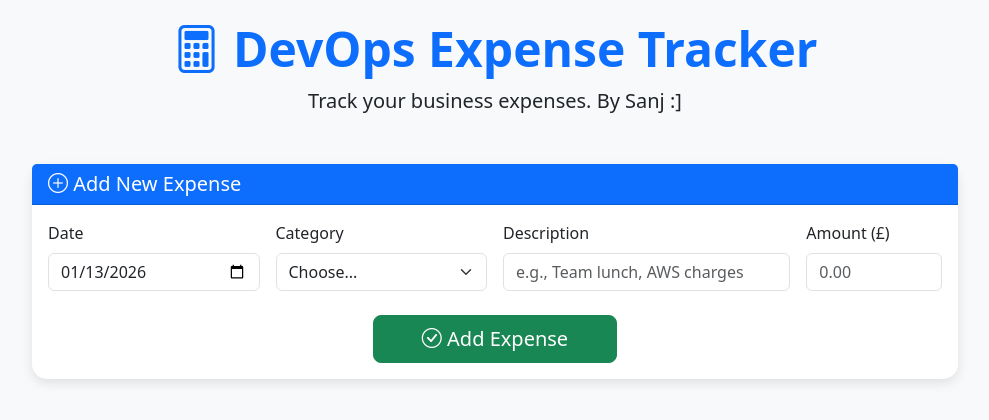
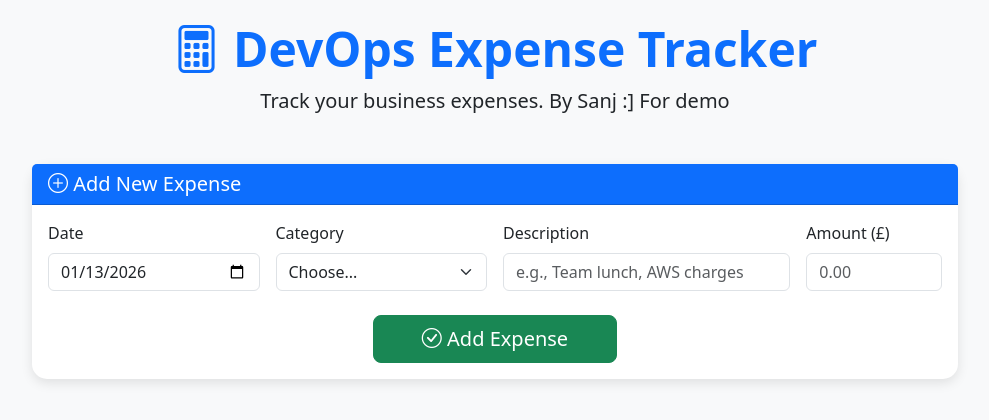
Before and after one commit to SanjPersonalD21/expense-tracker-devops, a Flask app: page / in a window 1280 px wide. Shown: the top 420 px of the page, without its empty margins (145-1134 px from the left). Run offline with Flask 3, Linux system fonts and the light colour scheme; data that the repository does not hold is empty.

Commit message:
For practice demo

```diff
--- a/application/templates/index.html
+++ b/application/templates/index.html
@@ -25,7 +25,7 @@
                     <h1 class="display-5 fw-bold text-primary">
                         <i class="bi bi-calculator"></i> DevOps Expense Tracker
                     </h1>
-                    <p class="lead">Track your business expenses. By Sanj :] </p>
+                    <p class="lead">Track your business expenses. By Sanj :] For demo </p>
                 </div>
 
                 <!-- Flash Messages -->
```
